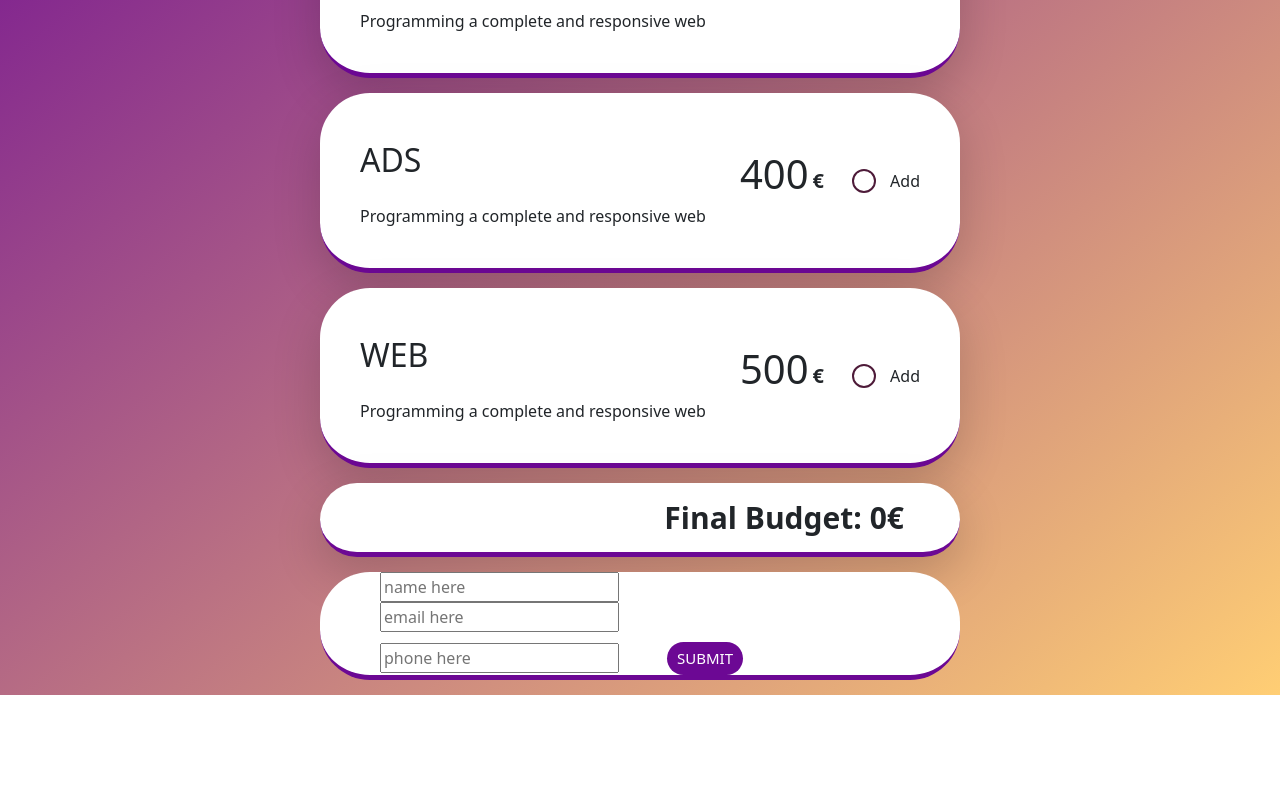
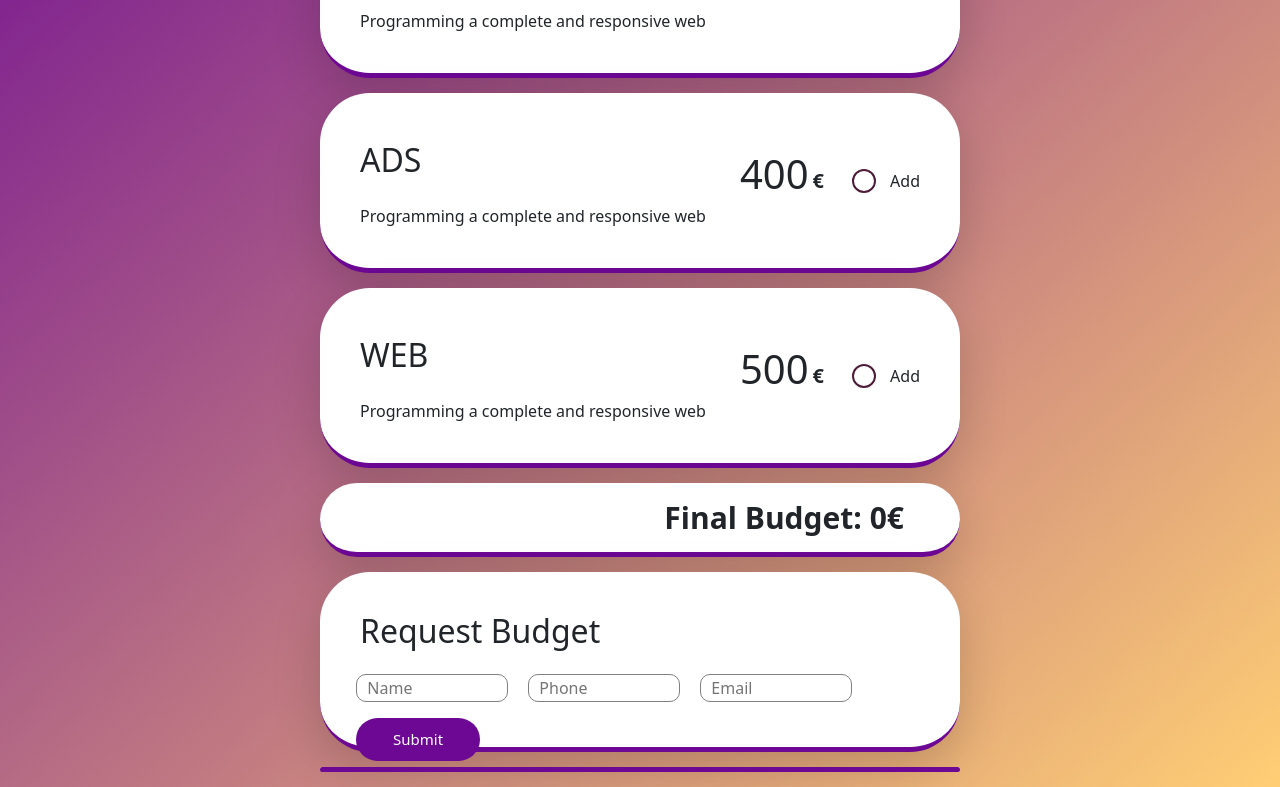
Before and after one commit to oscarrep/S6-Budget-Angular, an Angular app: page / in a window 1280 px wide. Shown: the part 336-1123 px from the top of the page. Before the commit the page ends 1031 px from the top, so only its background shows below. Built offline with nearby package versions, Linux system fonts and the light colour scheme.

Commit message:
budget request form html

```diff
--- a/src/app/budgets-list/budgets-list.component.html
+++ b/src/app/budgets-list/budgets-list.component.html
@@ -1,10 +1,5 @@
 <div class="row justify-content-center d-flex">
     <div class="col-6 bl-item z-3">
-        <form class="">
-            <input class="mx-5" type="text" placeholder="name here">
-            <input class="mx-5" type="text" placeholder="email here">
-            <input class="mx-5" type="number" placeholder="phone here">
-            <button class="bl-button rounded-pill" type="button">SUBMIT</button>
-        </form>
+
     </div>
 </div>
--- a/src/app/home/home.component.html
+++ b/src/app/home/home.component.html
@@ -62,5 +62,18 @@
             </div>
         </div>
     </form>
+    <form class="form">
+        <div class="row justify-content-center">
+            <div class="col-6 item p-3 shadow-lg mx-3 z-2 align-items-center d-block">
+                <h2 class="mx-4 mt-4">Request Budget</h2>
+                <div class="mt-2 mb-4">
+                    <input class="my-3 grey-form" type="text" placeholder="  Name">
+                    <input class="grey-form" type="number" placeholder="  Phone">
+                    <input class="grey-form" type="text" placeholder="  Email">
+                    <button class="home-button" type="button">Submit</button>
+                </div>
+            </div>
+        </div>
+    </form>
     <app-budgets-list />
 </div>
--- a/src/app/home/home.component.scss
+++ b/src/app/home/home.component.scss
@@ -73,10 +73,9 @@ h1 {
     font-size: 30px;
 }
 
-.price-txt{
+.price-txt {
     text-align: right;
 }
-
 
 .checkbox-circle,
 .checkbox-circle:checked {
@@ -97,6 +96,25 @@ h1 {
 .checkbox-circle:checked {
     background-color: #AD5488;
     border: 3px solid white;
+}
+
+.home-button {
+    background-color: rgb(108, 8, 148);
+    color: white;
+    border: none;
+    border-radius: 50px;
+    padding: 10px 37px;
+    font-size: 15px;
+    font-weight: 500;
+    margin-left: 20px;
+    cursor: pointer;
+}
+
+.grey-form {
+    border: 1px solid grey;
+    width: 25%;
+    margin-left: 20px;
+    border-radius: 10px;
 }
 
 //SHAPES
```
